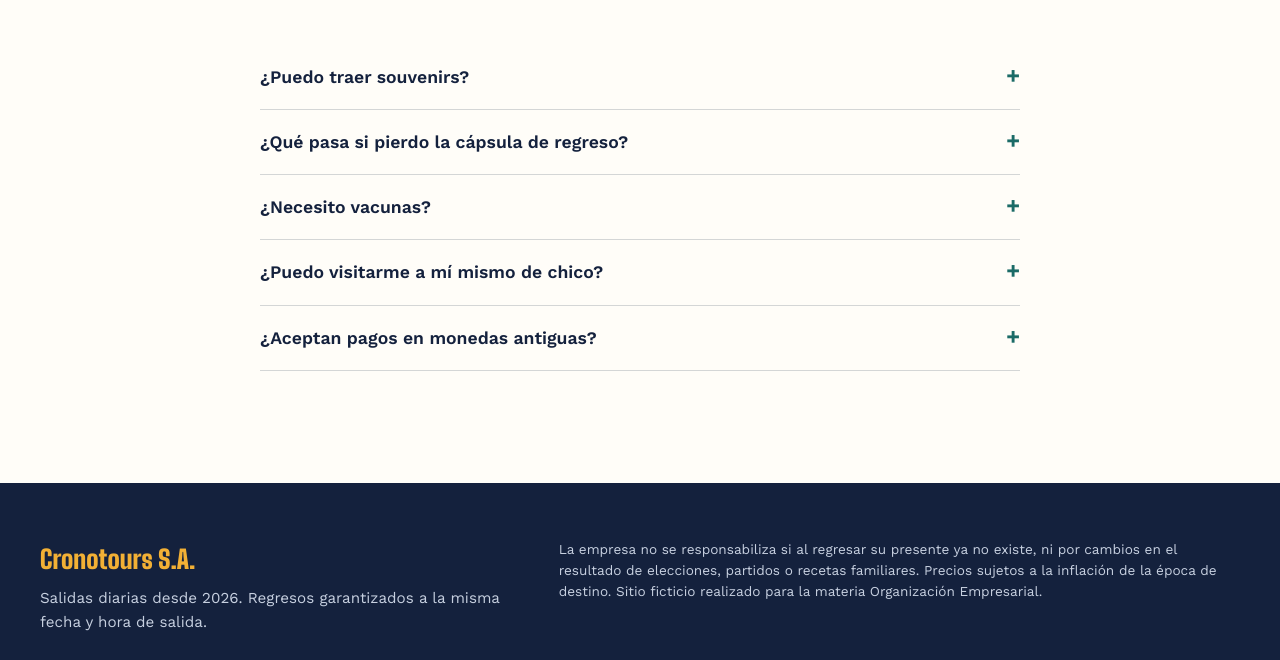
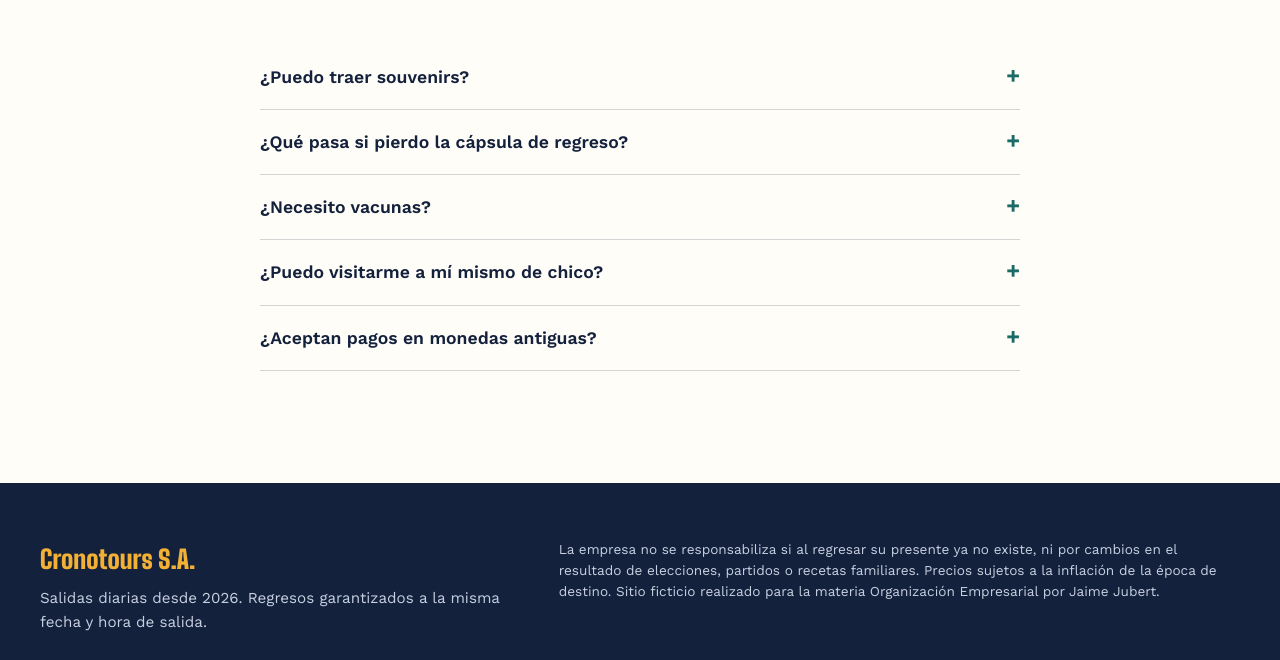
Before and after one commit to Jaime011/cronotours, a plain HTML site: page index.html in a window 1280 px wide. Shown: the part 7057-7717 px from the top of the page. Drawn offline with nearby package versions, Linux system fonts and the light colour scheme.

Commit message:
Update legal disclaimer with author's name

```diff
--- a/index.html
+++ b/index.html
@@ -369,7 +369,7 @@
     <p class="brand brand-foot">Cronotours S.A.</p>
     <p>Salidas diarias desde 2026. Regresos garantizados a la misma fecha y hora de salida.</p>
   </div>
-  <p class="legal">La empresa no se responsabiliza si al regresar su presente ya no existe, ni por cambios en el resultado de elecciones, partidos o recetas familiares. Precios sujetos a la inflación de la época de destino. Sitio ficticio realizado para la materia Organización Empresarial.</p>
+  <p class="legal">La empresa no se responsabiliza si al regresar su presente ya no existe, ni por cambios en el resultado de elecciones, partidos o recetas familiares. Precios sujetos a la inflación de la época de destino. Sitio ficticio realizado para la materia Organización Empresarial por Jaime Jubert.</p>
   <p class="footer-mark" aria-hidden="true">Cronotours</p>
 </footer>
 
```
